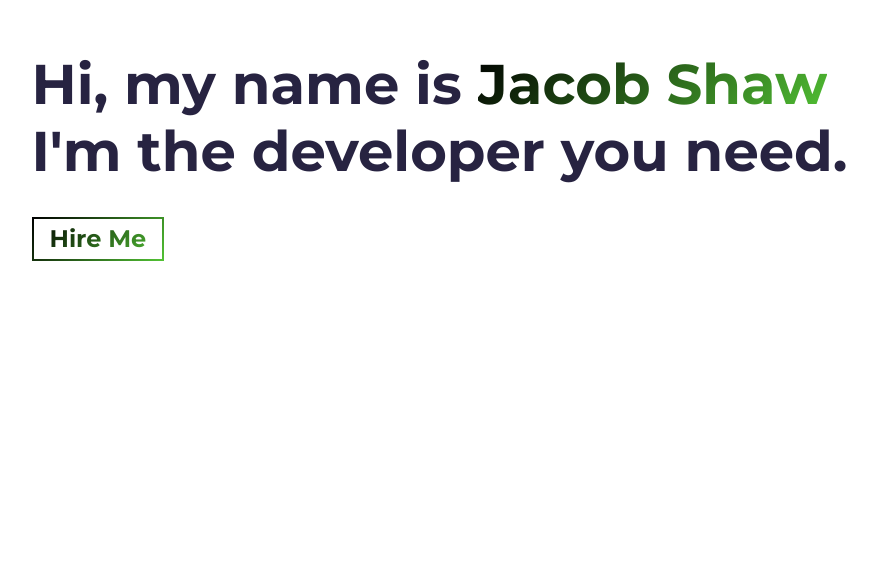
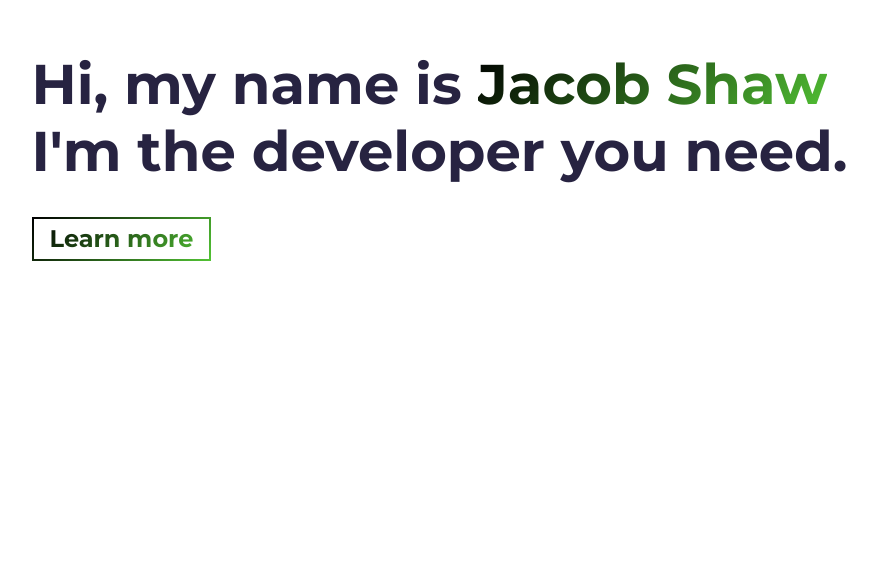
Before and after one commit to jangoscript/portfolio, a website built with Parcel: page src/index.html in a window 1280 px wide. Shown: the part 239-800 px from the top of the page, without its empty margins (46-923 px from the left). Built offline with nearby package versions, Linux system fonts and the light colour scheme.

Commit message:
Update index.html

```diff
--- a/src/index.html
+++ b/src/index.html
@@ -42,7 +42,7 @@
         </h1>
         <p class="hero-cta load-hidden">
           <a rel="noreferrer" class="cta-btn cta-btn--hero" href="#about"
-            >Hire Me</a
+            >Learn more</a
           >
         </p>
       </div>
```
